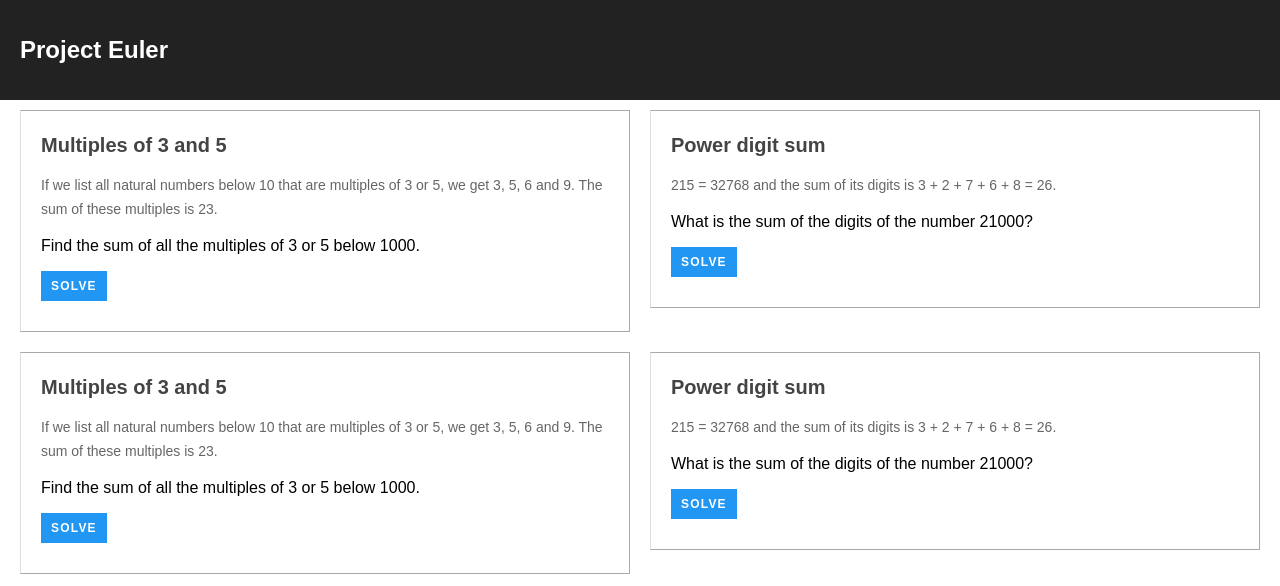
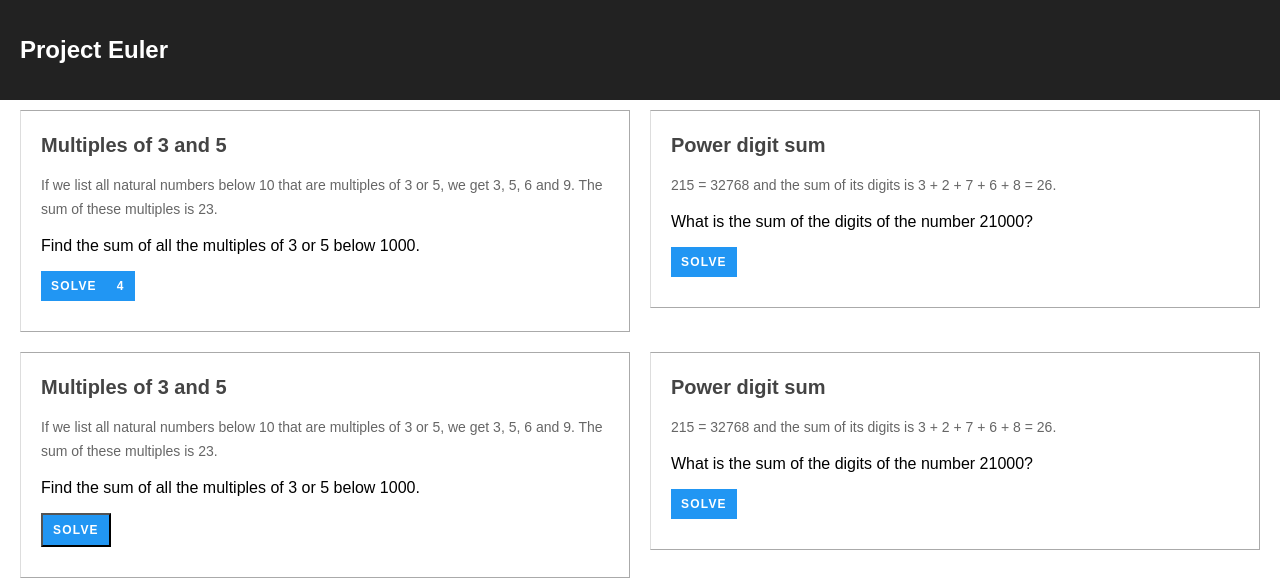
Before and after one commit to josuemartel/Euler, a React (Create React App) app: page / in a window 1280 px wide. Shown: the top 586 px of the page. Built offline with nearby package versions, Linux system fonts and the light colour scheme.

Commit message:
Show the first panel

```diff
--- a/src/App.css
+++ b/src/App.css
@@ -76,3 +76,19 @@
   padding: 0 10px;
   box-sizing: border-box;
 }
+
+.columnNoneResult {
+  flex-basis: 50%;
+  width: 50%;
+  padding: 0 10px;
+  box-sizing: border-box;
+  display: none;
+}
+
+
+.columnResult {
+  flex-basis: 50%;
+  width: 50%;
+  padding: 0 10px;
+  box-sizing: border-box;
+}
--- a/src/App.js
+++ b/src/App.js
@@ -3,6 +3,19 @@
 import './App.css';
 
 class App extends Component {
+  constructor(props) {
+    super(props);
+    this.state = {
+      result3: 4
+    };
+    this.seeSolve = this.seeSolve.bind(this);
+  }
+
+  seeSolve() {
+    this.setState({
+      result3: 8 })
+  }
+
   render(){
     return(
       <div className="app">
@@ -15,7 +28,8 @@
               <h2 className="problem_title">Multiples of 3 and 5</h2>
               <p className="problem_description">If we list all natural numbers below 10 that are multiples of 3 or 5, we get 3, 5, 6 and 9. The sum of these multiples is 23.</p>
               <p className="problem_Question">Find the sum of all the multiples of 3 or 5 below 1000.</p>
-              <p className="problem_btn">Solve</p>
+              <p className="problem_btn" onClick={this.seeSolve}>Solve</p>
+              <p className="problem_btn">{this.state.result3}</p>
             </article>
           </div>
           <div className="column">
@@ -31,10 +45,10 @@
               <h2 className="problem_title">Multiples of 3 and 5</h2>
               <p className="problem_description">If we list all natural numbers below 10 that are multiples of 3 or 5, we get 3, 5, 6 and 9. The sum of these multiples is 23.</p>
               <p className="problem_Question">Find the sum of all the multiples of 3 or 5 below 1000.</p>
-              <p className="problem_btn">Solve</p>
+              <button  className="problem_btn" onClick={this.seeSolve}>Solve</button >
             </article>
           </div>
-          <div className="column">
+          <div className="columnResult">
             <article className="problem">
               <h2 className="problem_title">Power digit sum</h2>
               <p className="problem_description">215 = 32768 and the sum of its digits is 3 + 2 + 7 + 6 + 8 = 26.</p>
--- a/src/index.js
+++ b/src/index.js
@@ -4,5 +4,7 @@
 import App from './App';
 import registerServiceWorker from './registerServiceWorker';
 
+var boldElement = <b>Text (as a string)</b>;
+
 ReactDOM.render(<App />, document.getElementById('root'));
 registerServiceWorker();
```
